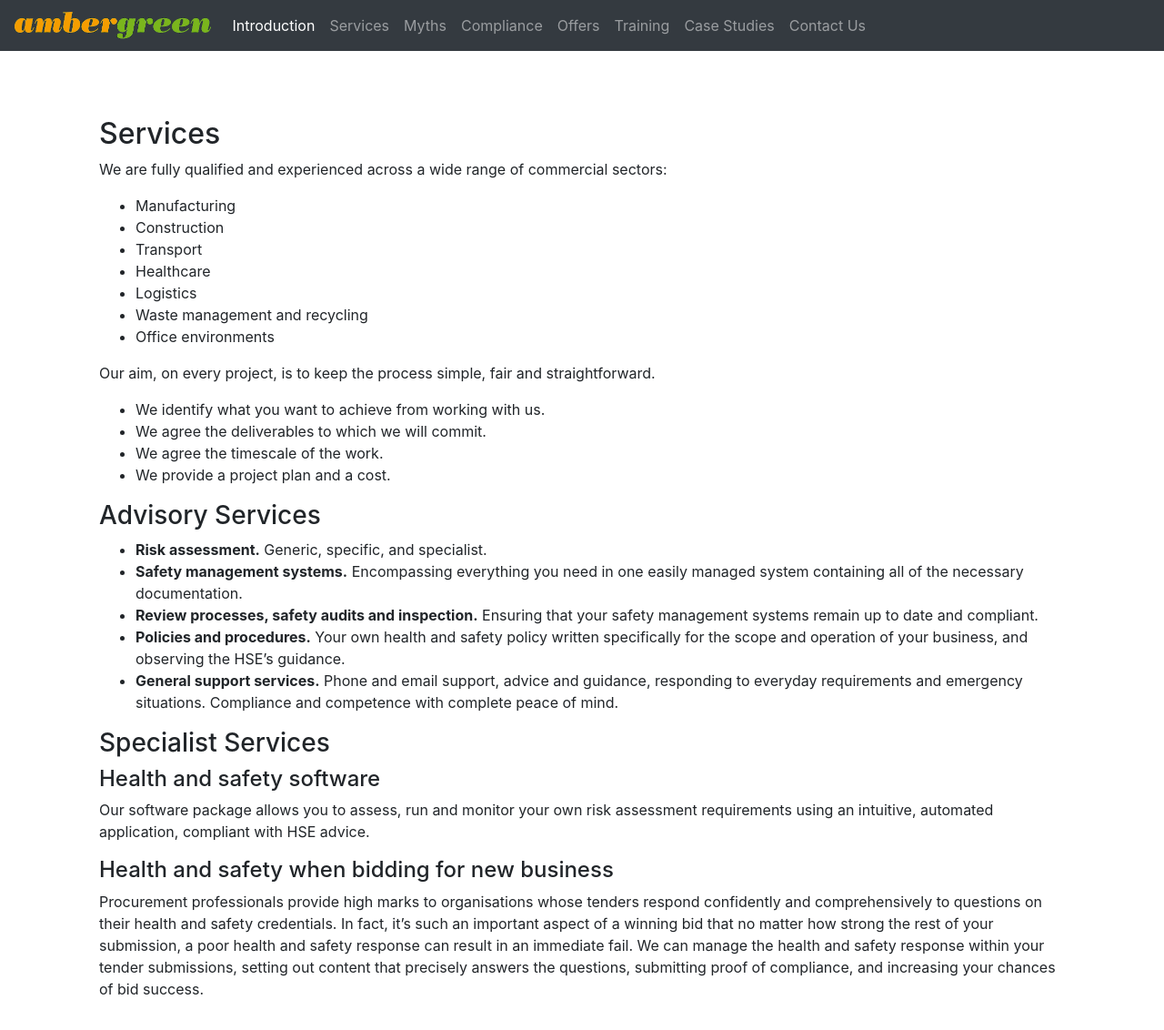
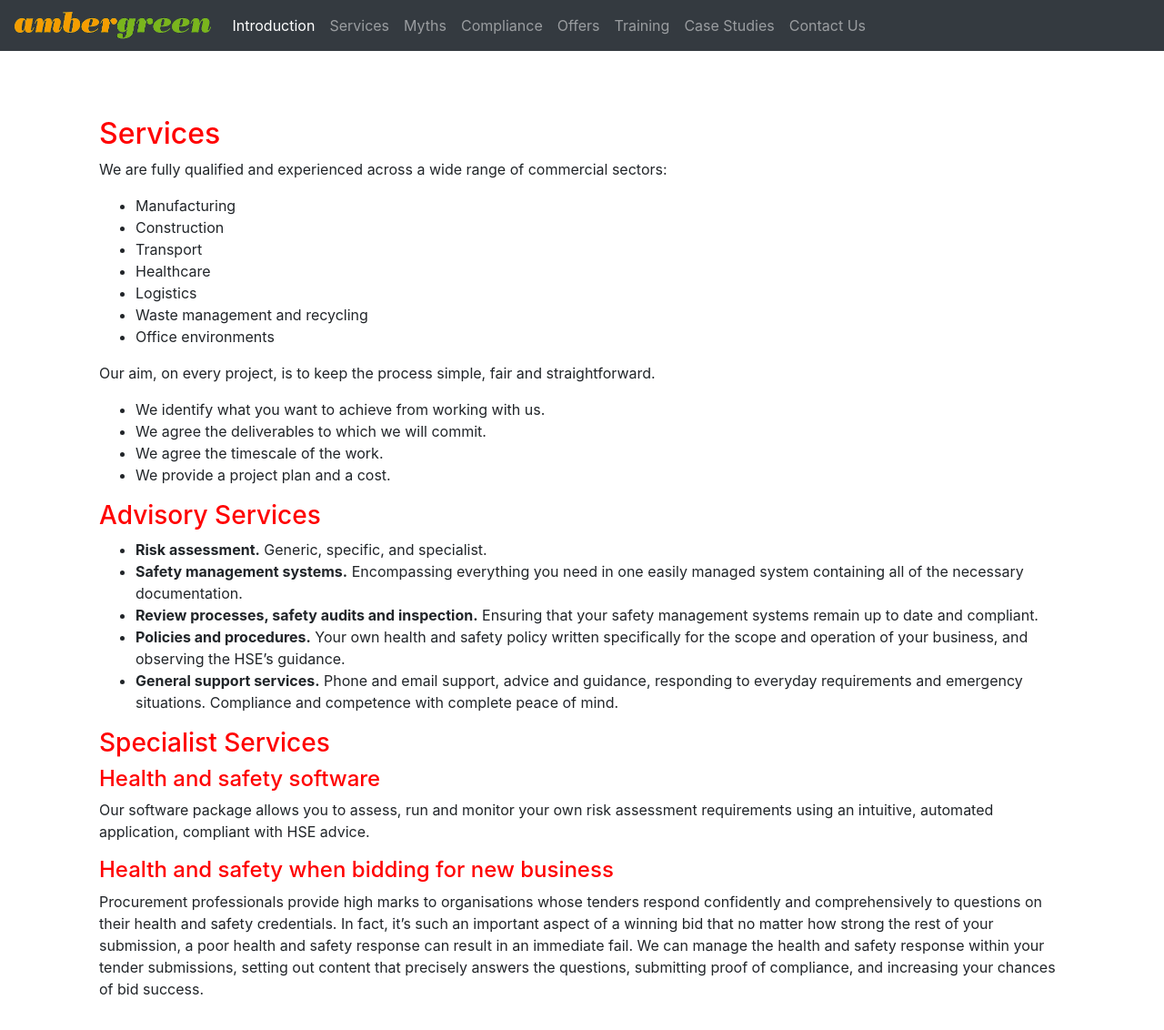
Before and after one commit to ambergreensafety/www.ambergreensafety.co.uk, a Jekyll site: the page built from services.md, in a window 1280 px wide and 1163 px high. Shown: the top 1132 px of the window at 91% size. Built offline with Jekyll 4.4.1, drawn with Linux system fonts in a browser that asks for light colours.

Commit message:
added bootstrap custom variables

```diff
--- /dev/null
+++ b/_sass/custom_bootstrap_variables.scss
@@ -0,0 +1 @@
+$headings-color:              red;
--- a/css/main.scss
+++ b/css/main.scss
@@ -1,6 +1,7 @@
 ---
 ---
 
+@import 'custom_bootstrap_variables';
 @import 'bootstrap_scss/bootstrap';
 
 body {
```
